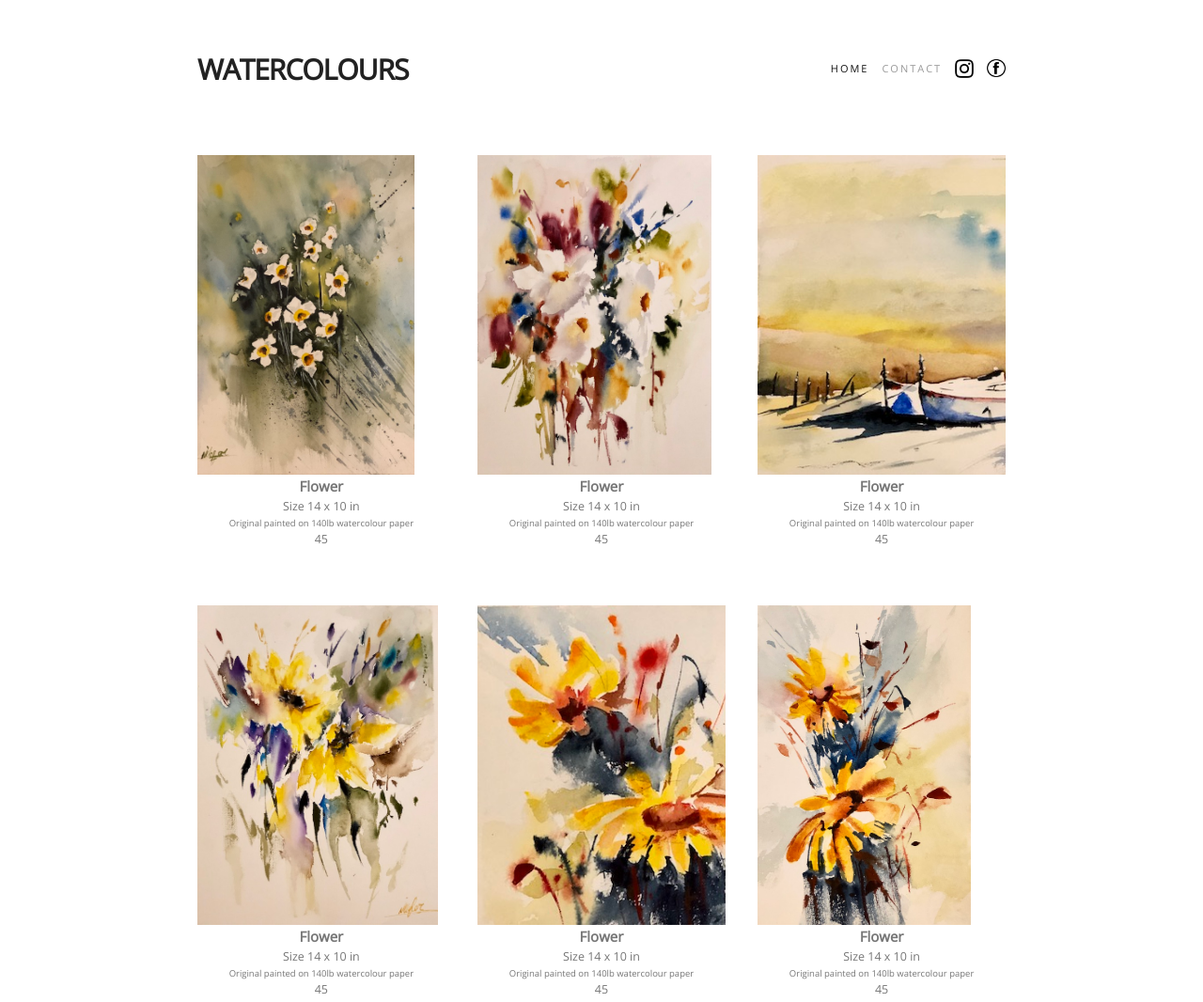
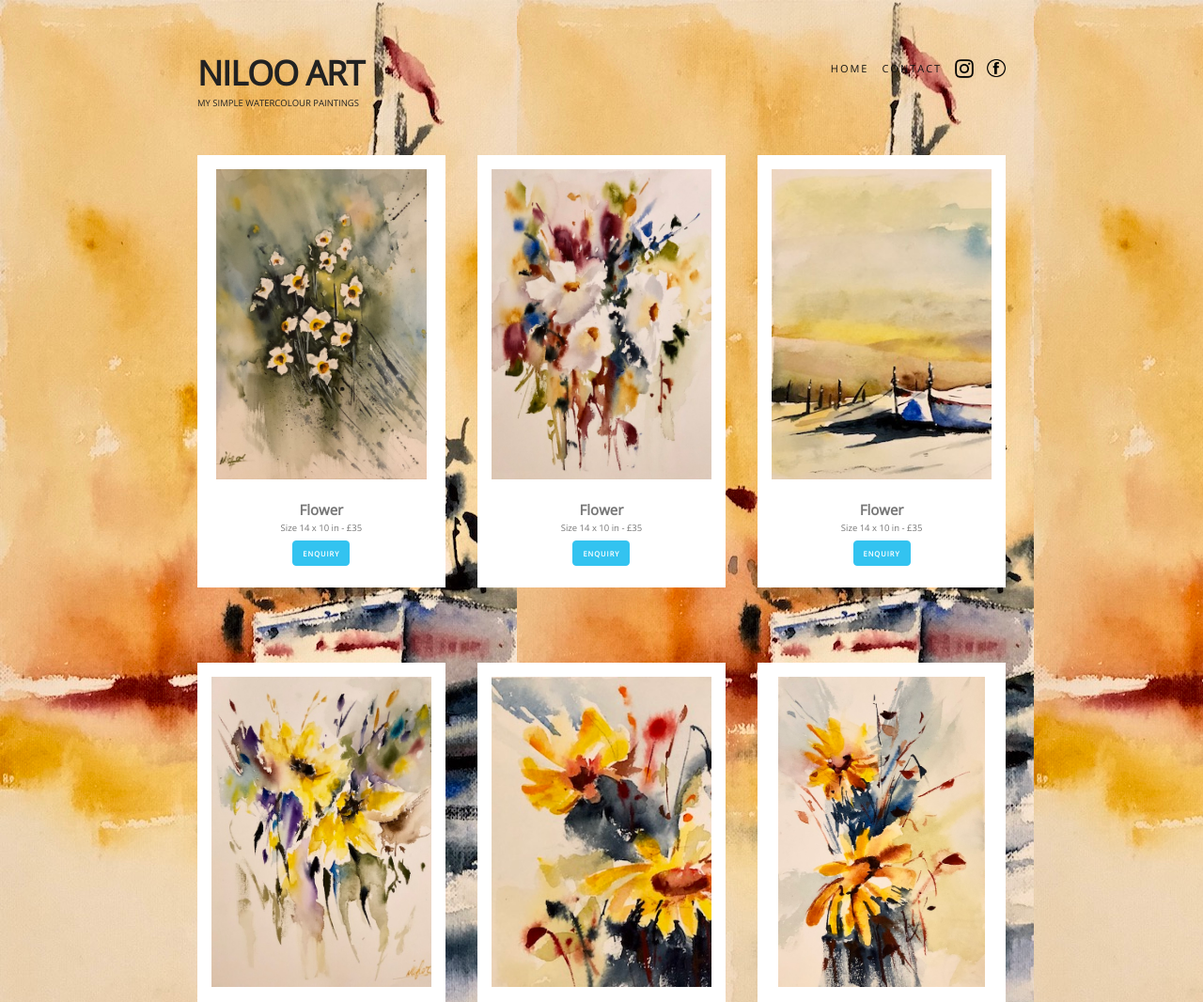
Before and after one commit to nilnik85/nilnik85.github.io, a website: page index.html in a window 1280 px wide. Shown: the top 1066 px of the page at 94% size. Drawn offline with nearby package versions, Linux system fonts and the light colour scheme.

Commit message:
css changes

```diff
--- a/css/custom.css
+++ b/css/custom.css
@@ -1,6 +1,8 @@
 body{
  padding: 0;
  background: rgba(255,255,255,0);
+ background: rgb(241, 241, 241) none repeat scroll 0% 0%;
+ background: url('/pics/3.jpg');
  font-family: 'Open Sans', sans-serif;
 }
 
@@ -13,8 +15,8 @@ ul li, li {
 }
 
 .navbar {
-  border-bottom: 1px solid #ddd;
   margin-bottom: 2rem;
+  padding: 2rem 0 0 0;
 }
 
 .navbar-item {
@@ -49,13 +51,11 @@ ul li, li {
 #linkList .columns { margin-left: 1%; }
 
 li.logo {
-  width: 12rem;
   text-align: left;
   text-transform: uppercase;
 }
 
-.logo h2 {
-  font-size: 3rem;
+.logo h3 {
   font-weight: 600;
   margin: 0;
   padding-top: 1.5rem;
@@ -65,8 +65,8 @@ img {
   width: 100%;
 }
 
-.album img {
-  width: 100%;
+.img-container {
+  overflow: hidden;
 }
 
 .album .column {
@@ -76,6 +76,7 @@ img {
 .img-footer {
   text-align: center;
   color: #777;
+  margin-top: 2rem;
 }
 
 .img-footer h6, .footer h6{
@@ -85,7 +86,7 @@ img {
 }
 
 .container .row {
-  margin-bottom: 6rem;
+  margin-bottom: 2rem;
 }
 
 .container .row.footer {
@@ -99,17 +100,41 @@ h6.small {
 #view-l {
   display: none;
   position: relative;
+  padding: 2rem;
+  background: #fff;
 }
 
 #view-l .close-btn {
   position: absolute;
-  top: 8px;
-  right: 8px;
-  background: #eee;
+  top: 20px;
+  right: 20px;
+  background: rgb(241, 241, 241);
   color: #333;
   padding: 12px 18px;
   cursor: pointer;
 }
+
+.one-third.column {
+  background: #fff;
+  text-align: center;
+  padding: 1.5rem;
+  margin-bottom: 2rem;
+}
+
+a.button.button-primary.small {
+  padding: 0.75rem 1rem;
+  font-size: 0.75rem;
+  margin: 0;
+  line-height: initial;
+  height: auto;
+  margin-top: 6px;
+}
+
+
+
+
+
+
 
 /* Larger than phone */
 @media (min-width: 550px) {
@@ -132,7 +157,6 @@ h6.small {
     display: block;
     width: 100%;
     height: 6.5rem;
-    background: #fff;
     z-index: 99;
     border-bottom: 0;
  }
@@ -147,9 +171,23 @@ h6.small {
     text-align: right;
   }
 
+  .container .row {
+    margin-bottom: 6rem;
+  }
+
+  .img-container {
+    height: 33rem;
+    overflow: hidden;
+  }
+
   .album img {
-    height: 340px;
-    width: auto !important;
-    cursor: pointer;
+    width: auto;
+    height: 100%;
   }
+
+  .one-third.column {
+    height: 46rem;
+  }
+
+
 }
--- a/index.html
+++ b/index.html
@@ -1,6 +1,10 @@
 <html>
 
 <head>
+    <meta charset="utf-8" />
+    <title>Niloo Watercolour paintings - London, UK</title>
+    <meta name="description" content="Watercolour paintings. Flowers, sunset and nature"/>
+
     <meta name="viewport" content="width=device-width, initial-scale=1.0">
     <link rel="stylesheet" href="css/normalize.css" />
     <link rel="stylesheet" href="css/skeleton.css" />
@@ -27,13 +31,14 @@
         <nav class="navbar">
             <ul class="navbar-list">
                 <li class="logo">
-                    <h2>Watercolours</h2>
+                    <h3>NILOO Art</h3>
+                    <h6 class="small">My simple watercolour paintings</h6>
                 </li>
                 <li class="navbar-item">
                     <a class="navbar-link active" href="/">Home</a>
                 </li>
                 <li class="navbar-item">
-                    <a class="navbar-link" href="/contact.html">Contact</a>
+                    <a class="navbar-link active" href="mailto:nilnik85@gmail.com?Subject=Niloo%20Watercolours" target="_top">Contact</a>
                 </li>
                 <li class="navbar-item">
                     <a class="navbar-link" href="https://www.facebook.com/">
@@ -100,13 +105,14 @@
 
                         if (!val) continue;
 
-                        var img = "<img src='/pics/" + val.id + ".jpg' onclick='showPic(" + val.id + ");' />";
+                        var img = "<div class='img-container'><img src='/pics/" + val.id + ".jpg' onclick='showPic(" + val.id + ");' /></div>";
                         var footerName = "<strong>" + val.name + "</strong>";
-                        var footerSize = "<h6>" + val.size + "</h6>";
-                        var footerDesc = "<h6 class='small'>" + val.desc + "</h6>";
+                        var footerSize = "<h6 class='small'>" + val.size + " - £35" + "</h6>";
+                        var footerDesc = ""; //"<h6 class='small'>" + val.desc + "</h6>";
                         var footerPrice = "<h6>" + val.price + "</h6>";
+                        var footerReq = "<a class='button button-primary small' href='mailto:nilnik85@gmail.com?Subject=Request%20watercolour item " + val.id + "' target='_top'>Enquiry</a>";
 
-                        var footer = "<div class='img-footer'>" + footerName + footerSize + footerDesc + footerPrice + "</div>";
+                        var footer = "<div class='img-footer'>" + footerName + footerSize + footerDesc + footerReq + "</div>";
 
                         var col = "<div class='one-third column'>" + img + footer + "</div>";
                         cols.push(col);
```
Also changed, not shown: img/bg1.png (added).
